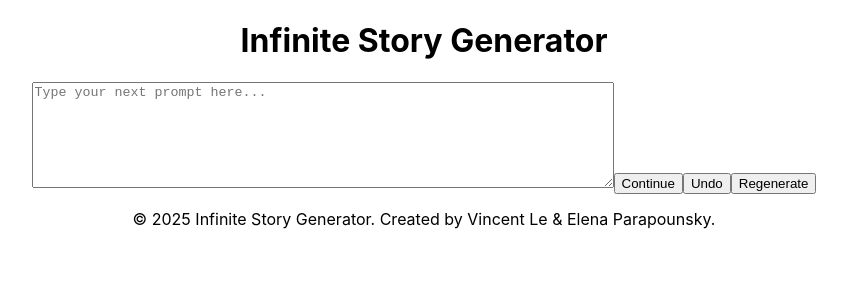
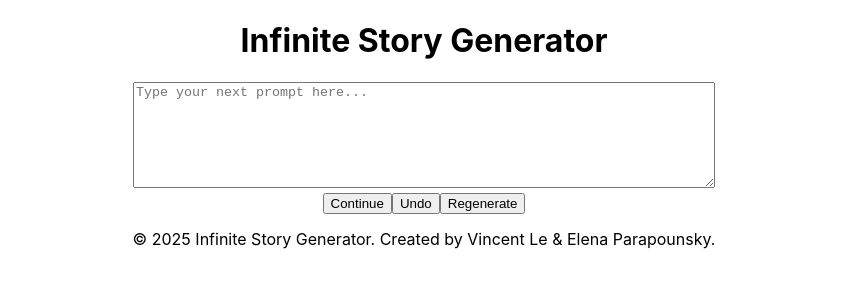
Before and after one commit to eparapounsky/infinite-story, a React (Create React App) app in the folder frontend/: page / in a window 1280 px wide. Shown: the top 300 px of the page, without its empty margins (216-1063 px from the left). Built offline with nearby package versions, Linux system fonts and the light colour scheme.

Commit message:
add button div

```diff
--- a/frontend/src/App.js
+++ b/frontend/src/App.js
@@ -11,9 +11,11 @@ function App() {
 
       <textarea placeholder="Type your next prompt here..."></textarea>
 
-      <button>Continue</button>
-      <button>Undo</button>
-      <button>Regenerate</button>
+      <div className="buttons">
+        <button>Continue</button>
+        <button>Undo</button>
+        <button>Regenerate</button>
+      </div>
 
       <footer>© 2025 Infinite Story Generator. Created by Vincent Le & Elena Parapounsky.</footer>
     </div>
```
